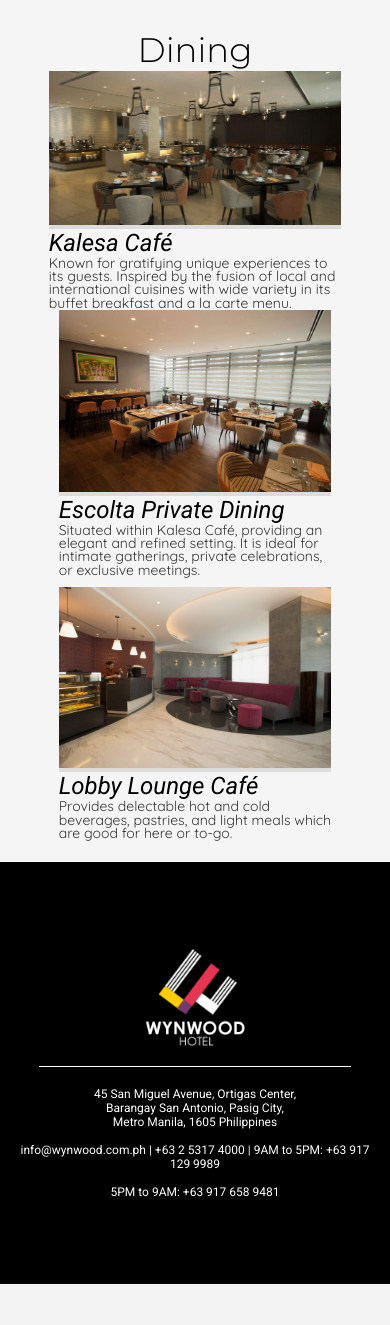
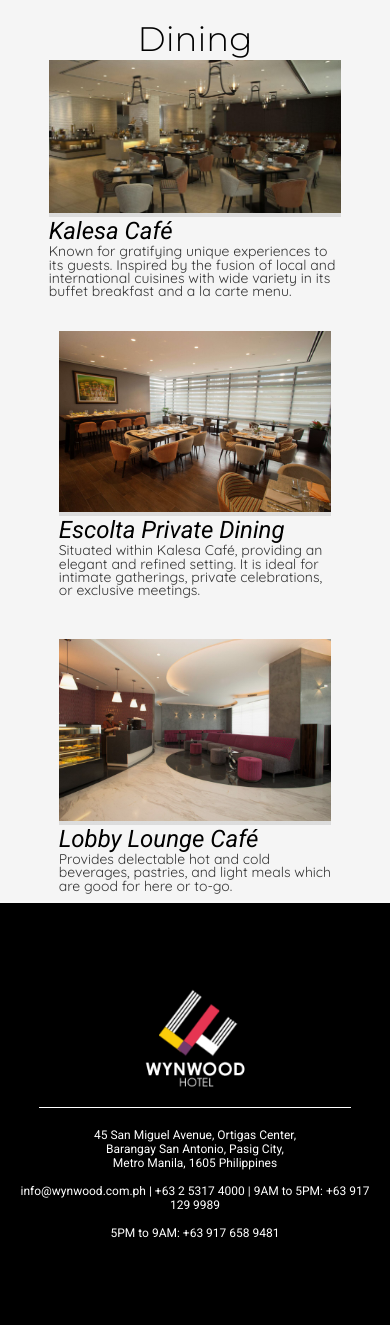
Before and after one commit to Angel0zz/wwhSample, a PHP site: page /pages/Dining-page.html in a window 390 px wide. Shown: the part 3079-4404 px from the top of the page. Before the commit the page ends 4363 px from the top, so only its background shows below. Run offline with PHP 8.4, Linux system fonts and the light colour scheme.

Commit message:
Update diningStyle.css

```diff
--- a/stylesCSS/diningStyle.css
+++ b/stylesCSS/diningStyle.css
@@ -396,7 +396,10 @@
             width: 100vw;
             flex-direction: column;
             height: auto;
-
+            gap: 2em;
+        }
+        .t-cont{
+            gap: 2em;
         }
     }
 }
```
